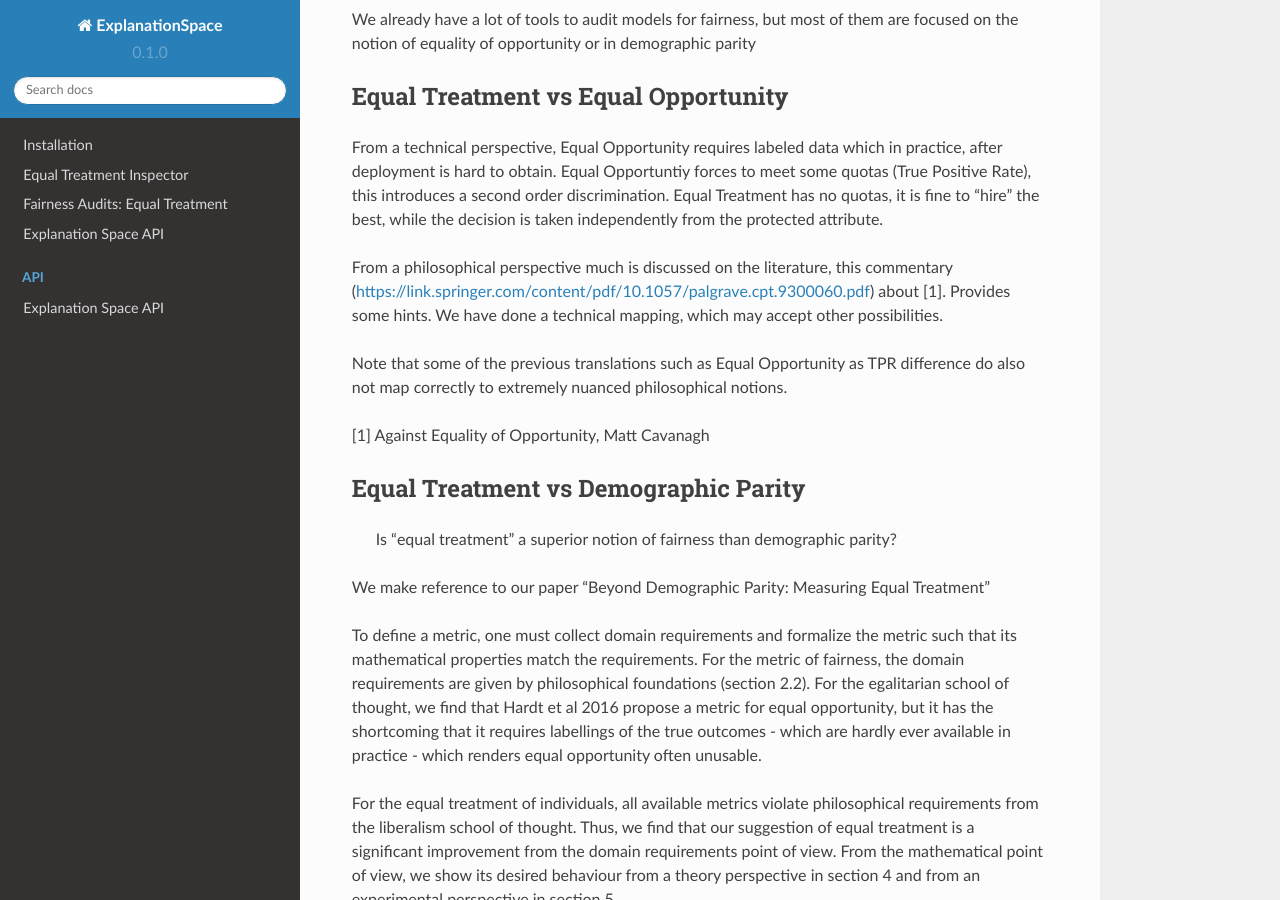
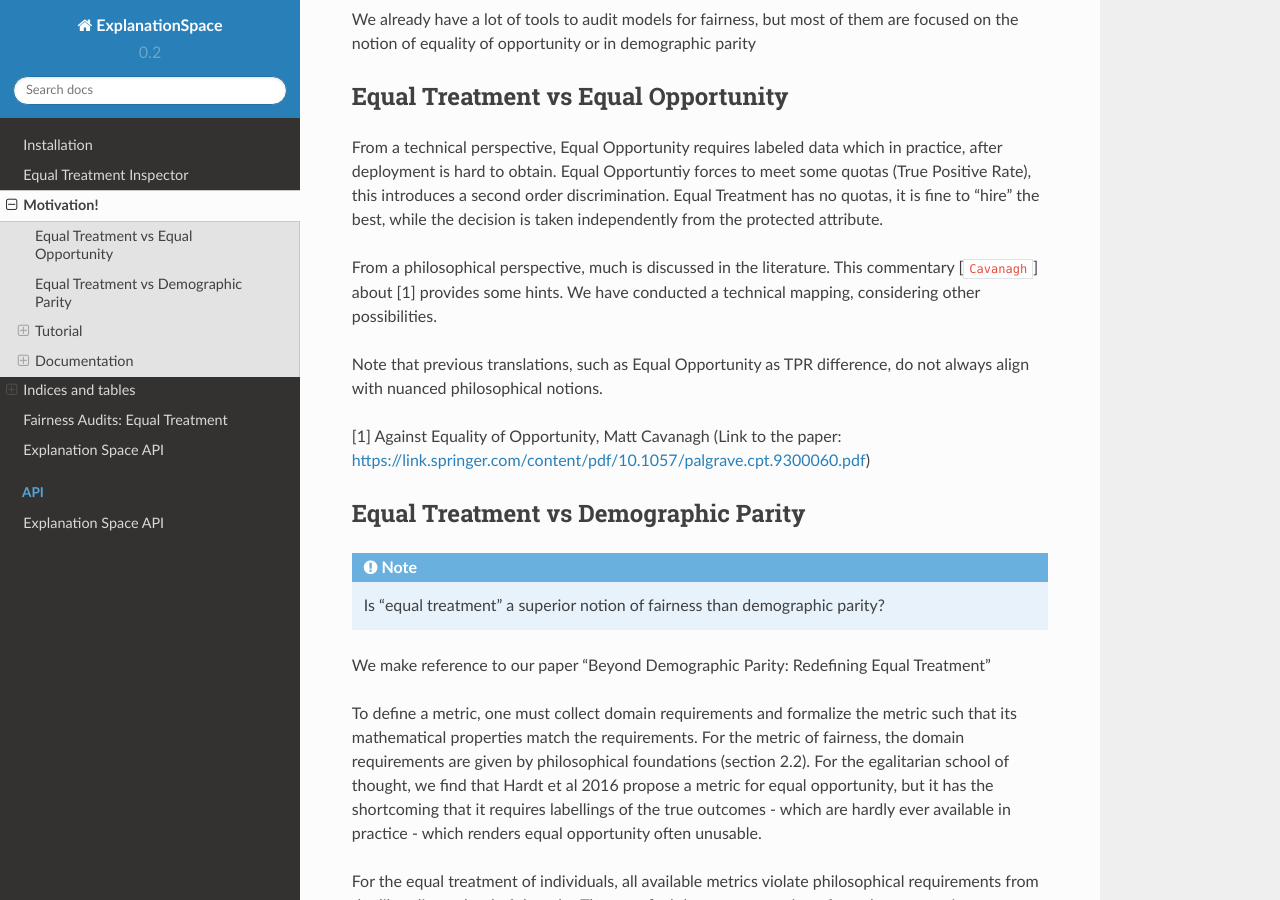
Before and after one commit to cmougan/explanationspace, a Sphinx documentation site: the page built from docs/source/motivation.rst, in a window 1280 px wide and 900 px high, scrolled down 273 px. Built offline with Sphinx 7.4.7 and the Read the Docs theme 2.0.0, drawn with Linux system fonts in a browser that asks for light colours; cross-references to code outside the pages are shown as plain code.

Commit message:
motivation

```diff
--- a/docs/source/conf.py
+++ b/docs/source/conf.py
@@ -3,13 +3,16 @@
 # -- Project information
 
 import sphinx_rtd_theme
+import os
+import sys
+sys.path.insert(0, os.path.abspath('../..'))
 
 project = "ExplanationSpace"
 copyright = "2023, Mougan"
 author = "Carlos Mougan"
 
-release = "0.1"
-version = "0.1.0"
+release = "0.2"
+version = "0.2"
 
 # -- General configuration
 
--- /dev/null
+++ b/docs/source/generated/explanationspace.EqualTreatment.rst
@@ -0,0 +1,6 @@
+explanationspace.EqualTreatment
+===============================
+
+.. currentmodule:: explanationspace
+
+.. autoclass:: EqualTreatment
--- a/docs/source/index.rst
+++ b/docs/source/index.rst
@@ -156,6 +156,7 @@
 .. toctree::
    :maxdepth: 2
 
+   motivation
    audits
    api
 
--- a/docs/source/motivation.rst
+++ b/docs/source/motivation.rst
@@ -17,7 +17,7 @@
 
 .. note::
 
-   Why do we want Equal Treament?
+        Why do we want Equal Treament?
 
 We already have a lot of tools to audit models for fairness, but most of them are focused on the notion of equality of opportunity or in demographic parity
 
@@ -26,20 +26,22 @@
 
 From a technical perspective, Equal Opportunity requires labeled data which in practice, after deployment is hard to obtain. Equal Opportuntiy forces to meet some quotas (True Positive Rate), this introduces a second order discrimination. Equal Treatment has no quotas, it is fine to “hire” the best, while the decision is taken independently from the protected attribute.
 
-From a philosophical perspective much is discussed on the literature, this commentary (https://link.springer.com/content/pdf/10.1057/palgrave.cpt.9300060.pdf) about [1]. Provides some hints. We have done a technical mapping, which may accept other possibilities.
+From a philosophical perspective, much is discussed in the literature. This commentary [:link:`Cavanagh`] about [1] provides some hints. We have conducted a technical mapping, considering other possibilities.
 
-Note that some of the previous translations such as Equal Opportunity as TPR difference do also not map correctly to extremely nuanced philosophical notions.
+Note that previous translations, such as Equal Opportunity as TPR difference, do not always align with nuanced philosophical notions.
 
+[1] Against Equality of Opportunity, Matt Cavanagh (Link to the paper: https://link.springer.com/content/pdf/10.1057/palgrave.cpt.9300060.pdf)
 
-[1] Against Equality of Opportunity, Matt Cavanagh
 
 
 Equal Treatment vs Demographic Parity
 -----------------------------------------------
 
- Is “equal treatment” a superior notion of fairness than demographic parity?
+.. note::
 
-We make reference to our paper "Beyond Demographic Parity: Measuring Equal Treatment"
+        Is “equal treatment” a superior notion of fairness than demographic parity?
+
+We make reference to our paper "Beyond Demographic Parity: Redefining Equal Treatment"
 
 To define a metric, one must collect domain requirements and formalize the metric such that its mathematical properties match the requirements. For the metric of fairness, the domain requirements are given by philosophical foundations (section 2.2). For the egalitarian school of thought, we find that Hardt et al 2016 propose a metric for equal opportunity, but it has the shortcoming that it requires labellings of the true outcomes - which are hardly ever available in practice - which renders equal opportunity often unusable.
 
```
